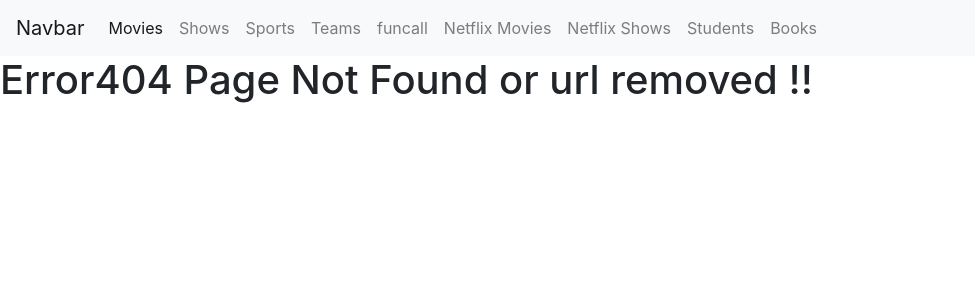
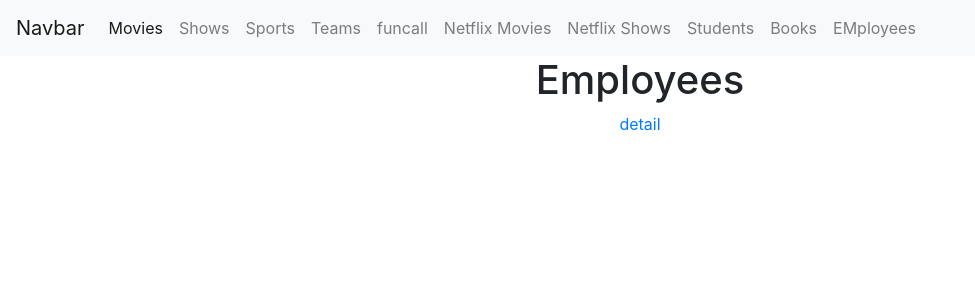
Before and after one commit to samirvithlani/hmt_mern_react_2026, a React (Vite) app: page /employees in a window 1280 px wide. Before the commit this address had no page. Shown: the top 300 px of the page, without its empty margins (0-975 px from the left). Built offline with nearby package versions, Linux system fonts and the light colour scheme.

Commit message:
employee

```diff
--- a/src/App.jsx
+++ b/src/App.jsx
@@ -27,6 +27,8 @@ import { StudentDetail } from './components/StudentDetail'
 import { StudentResult } from './components/StudentResult'
 import { Books } from './components/Books'
 import { BookFilter } from './components/BookFilter'
+import { Employees } from './components/Employees'
+import { EmployeeDetail } from './components/EmployeeDetail'
 
 
 function App() {
@@ -51,6 +53,8 @@ function App() {
             <Route path='/studentresult/:id' element ={<StudentResult/>}></Route>
             <Route path='/books' element  ={<Books/>}></Route>
             <Route path='/bookfilter/:price' element = {<BookFilter/>}></Route>
+            <Route path='/employees' element ={<Employees/>}></Route>
+            <Route path='/employeedetail' element={<EmployeeDetail/>}></Route>
             <Route path='/*' element = {<Error404/>}></Route>
           </Routes>
     </div>
--- /dev/null
+++ b/src/components/EmployeeDetail.jsx
@@ -0,0 +1,16 @@
+import React from 'react'
+import { useLocation, useParams } from 'react-router-dom'
+
+export const EmployeeDetail = () => {
+    //useParams() --> state --->useLocation()
+    const state = useLocation().state
+    console.log(state)
+  return (
+    <div style={{textAlign:"center"}}>
+        <h1>EMPLOYEE DETAIL</h1>
+        <h1>Id = {state.id}</h1>
+        <h1>Name = {state.name}</h1>
+        <h3>Age = {state.age}</h3>
+    </div>
+  )
+}
--- /dev/null
+++ b/src/components/Employees.jsx
@@ -0,0 +1,13 @@
+import React from 'react'
+import { Link, useNavigate } from 'react-router-dom'
+
+export const Employees = () => {
+
+
+  return (
+    <div style={{textAlign:"center"}}>
+        <h1>Employees</h1>
+        <Link to="/employeedetail" state={{id:1,name:"amit",age:23}}>detail</Link>
+    </div>
+  )
+}
--- a/src/components/Navbar.jsx
+++ b/src/components/Navbar.jsx
@@ -62,9 +62,15 @@ export const Navbar = () => {
                 Students
               </Link>
             </li>
-            <li class="nav-item">
+            <li
+             class="nav-item">
               <Link class="nav-link" to="/books">
                 Books
+              </Link>
+            </li>
+            <li class="nav-item">
+              <Link class="nav-link" to="/employees">
+                EMployees
               </Link>
             </li>
           </ul>
```
Also changed, not shown: th.txt.
